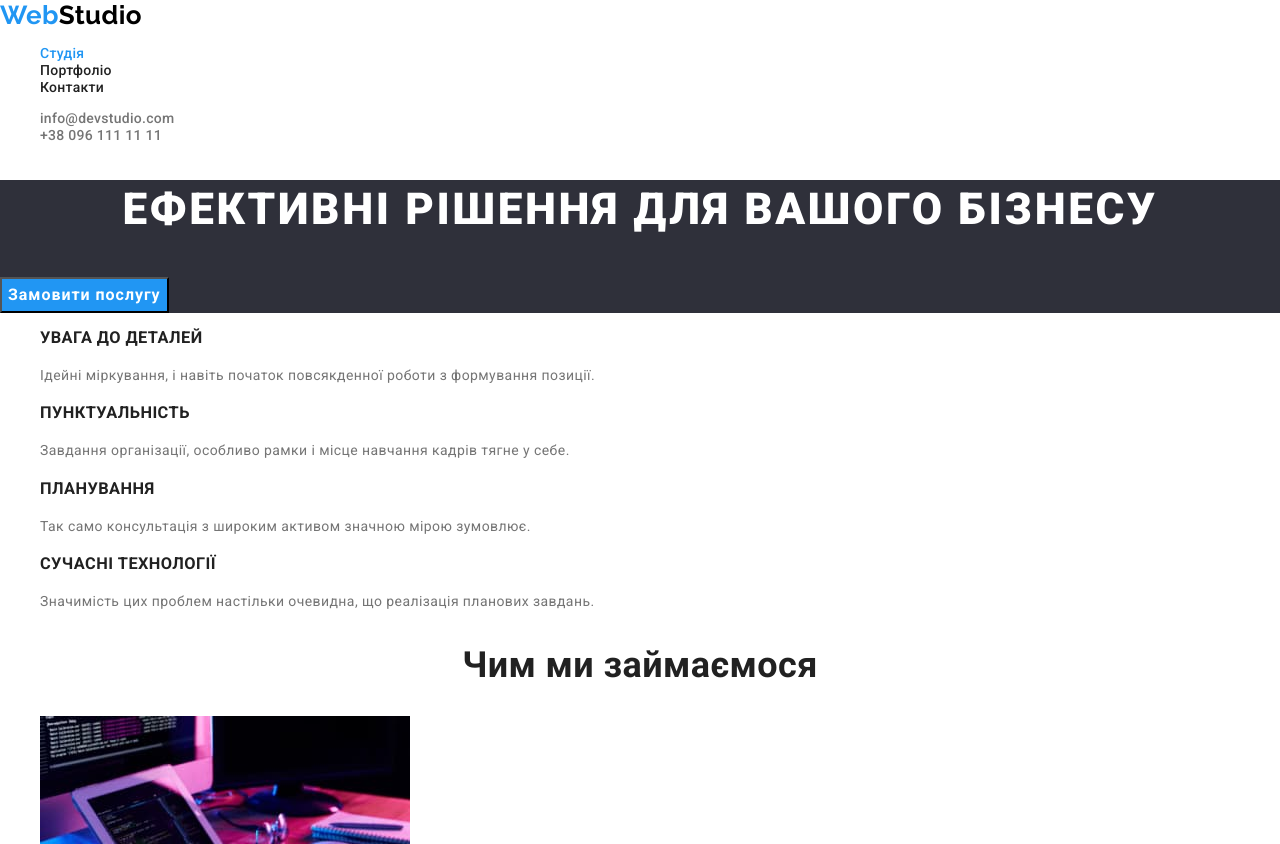
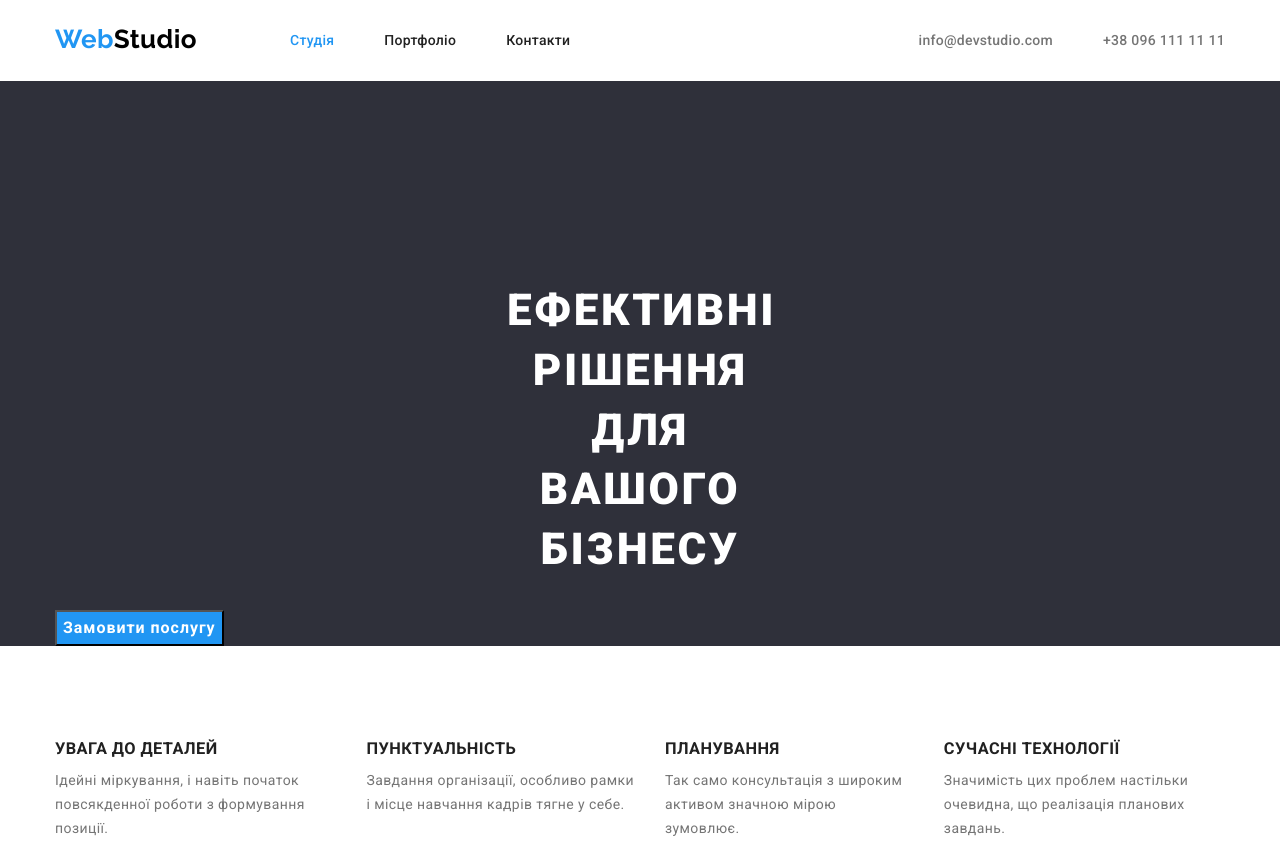
Before and after one commit to YaroslavMudriy/goit-markup-hw-03, a plain HTML site: page index.html in a window 1280 px wide. Shown: the top 844 px of the page. Drawn offline with nearby package versions, Linux system fonts and the light colour scheme.

Commit message:
Стилі для геометрії і позиціонування контенту

```diff
--- a/css/styles.css
+++ b/css/styles.css
@@ -18,6 +18,20 @@
 
 }
 
+h1,
+h2,
+h3,
+h4,
+p {
+    margin-top: 0;
+    margin-bottom: 0;
+}
+
+ul {
+    margin-top: 0;
+    margin-bottom: 0;
+    padding-left: 0;
+}
 
 body {
     font-size: 14px;
@@ -25,6 +39,14 @@ body {
     font-family: var(--primary-font-family);
     letter-spacing: 0.03em;
     color: var(--primary-text-color);
+}
+
+.container {
+    width: 1200px;
+    margin-left: auto;
+    margin-right: auto;
+    padding-left: 15px;
+    padding-right: 15px;
 }
 
 .link {
@@ -37,12 +59,15 @@ body {
 
 img {
     display: block;
+    max-width: 100%;
+    height: auto;
 }
 
 button {
-    font-family: inherit;
     cursor: pointer;
 }
+
+/*--HEADER--*/
 
 .main-logo {
         font-family: var(--logo-font-family);
@@ -51,6 +76,8 @@ button {
         line-height: 1.19;
         text-decoration: none;
         color: var(--primery-logo-text-color);
+        padding-top: 24px;
+        padding-bottom: 25px;
 }
 
 .logo-dark {
@@ -60,6 +87,33 @@ button {
 .logo-light {
     color: var(--secondary-logo-text-light);
 }
+
+/*--HEADER--*/
+
+.page-header-container {
+    display: flex;
+    align-items: center;
+}
+
+.page-nav {
+    display: flex;
+}
+
+.menu {
+    display: flex;
+    column-gap: 50px;
+    padding-top: 32px;
+    padding-bottom: 32px;
+}
+
+.menu-contact {
+    display: flex;
+}
+
+.main-logo {
+    margin-right: 93px;
+}
+
 
 .menu-link {
     font-weight: 500;
@@ -77,6 +131,12 @@ button {
     color: var(--accent-color);
 }
 
+.menu-contact {
+    margin-left: auto;
+    padding-top: 32px;
+    padding-bottom: 32px;
+}
+
 .header-mail,
 .header-phone {
         font-weight: 500;
@@ -85,15 +145,23 @@ button {
         color: var(--secondary-text-color);
 }
 
+
+
 .header-mail:hover,
 .header-mail:focus {
     color: var(--accent-color);
+}
+
+.header-phone {
+    margin-left: 50px;
 }
 
 .header-phone:hover,
 .header-phone:focus {
     color: var(--accent-color);
 }
+
+/*--HERO/SECTION-SERVICE--*/
 
 .section-service {
     background: var(--background-section-service);
@@ -107,6 +175,9 @@ button {
         letter-spacing: 0.06em;
         text-transform: uppercase;
         color: var(--primary-light-color-text);
+        padding-top: 200px;
+        padding-left: 452px;
+        padding-right: 452px;
 }
 
 .top-btn {
@@ -120,11 +191,28 @@ button {
         cursor: pointer;
         color: var(--primary-light-color-text);
         background: var(--top-button-background);
+        margin-top: 30px;
 }
 
 .top-btn:hover,
 .top-btn:focus {
     background: var(--top-button-accent-background);
+}
+
+/*--section-advantages--*/
+
+.section {
+    padding-top: 94px;
+    padding-bottom: 94px;
+}
+
+.list-advantages-container {
+    display: flex;
+    flex-basis: calc((100% - 90px) / 4)
+}
+
+.item-advantages:not(:last-child) {
+    margin-right: 30px;
 }
 
 .visually-hidden {
@@ -144,6 +232,7 @@ button {
         font-weight: 700;
         line-height: 1.14;
         text-transform: uppercase;
+        margin-bottom: 10px;
 }
 
 .text-advantages {
@@ -152,12 +241,16 @@ button {
         color: var(--secondary-text-color);
 }
 
+/*--section-our-work--*/
+
 .title-our-work {
         font-weight: 700;
         font-size: 36px;
         line-height: 1.17;
         text-align: center;
 }
+
+/*--section-team--*/
 
 .section-team {
     background: var(--section-time-background);
@@ -188,6 +281,8 @@ button {
         text-align: center;
         color: var(--secondary-text-color);
 }
+
+/*--footer--*/
 
 .footer {
     background: var(--footer-background);
@@ -225,6 +320,8 @@ address {
     color: var(--accent-color);
 }
 
+/*--section-portfolio--*/
+
 .btn-filter {
         font-weight: 500;
         font-size: 16px;
--- a/index.html
+++ b/index.html
@@ -15,6 +15,7 @@
 <body>
  <!--Шапка сайта-->
  <header class="page-header">
+    <div class="container page-header-container">
     <nav class="page-nav">
         <a class="main-logo" href="./index.html" lang="en">Web<span class="logo-dark">Studio</span></a>
         <ul class="menu list">
@@ -23,52 +24,59 @@
             <li class="menu-item"><a class="menu-link link" href="#">Контакти</a></li>
         </ul>
       </nav>
-
     <ul class="menu-contact list">
         <li><a class="header-mail link" href="mailto:info@devstudio.com">info@devstudio.com</a></li>
         <li><a class="header-phone link" href="tel:+380961111111">+38 096 111 11 11</a></li>
     </ul>
+    </div>
  </header>
  <!--Основний контент сторінки сайту-->
   <main class="studio-main">
     <!--Секція 1 ефективні рішення-->
     <section class="section-service">
+        <div class="container">
             <h1 class="top-title">Ефективні рішення для вашого бізнесу</h1>
             <button class="top-btn" type="button">Замовити послугу</button>
+        </div>
     </section>
     <!--Секція 2 Наші переваги, заголовок прихований-->
-    <section class="section-advantages">
+    <section class="section-advantages section">
         <h2 class="title-advantages visually-hidden">Наші переваги</h2>
         <ul class="list-advantages list">
-            <li>
+            <div class="container list-advantages-container">
+            <li class="item-advantages">
                 <h3 class="subtitle-advantages">Увага до деталей</h3>
                 <p class="text-advantages">Ідейні міркування, і навіть початок повсякденної роботи з формування позиції.</p>
             </li>
-            <li>
+            <li class="item-advantages">
                 <h3 class="subtitle-advantages">Пунктуальність</h3>
                 <p class="text-advantages">Завдання організації, особливо рамки і місце навчання кадрів тягне у себе.</p>
             </li>
-            <li>
+            <li class="item-advantages">
                 <h3 class="subtitle-advantages">Планування</h3>
                 <p class="text-advantages">Так само консультація з широким активом значною мірою зумовлює.</p>
             </li>
-            <li>
+            <li class="item-advantages">
                 <h3 class="subtitle-advantages">Сучасні технології</h3>
                 <p class="text-advantages">Значимість цих проблем настільки очевидна, що реалізація планових завдань.</p>
             </li>
         </ul>
+        </div>
     </section>
     <!--Секція 3 Чим ми займаємося-->
     <section class="section-our-work">
+        <div class="container">
         <h2 class="title-our-work">Чим ми займаємося</h2>
         <ul class="list-our-work list">
             <li><img class="img-our-work" src="./images/box1-1.jpg" alt="Людина працює за комп'ютером" width="370" height="294"></li>
             <li><img class="img-our-work" src="./images/box1-2.jpg" alt="Людина працює з телефоном" width="370" height="294"></li>
             <li><img class="img-our-work" src="./images/box1-3.jpg" alt="Людина працює з планшетом" width="370" height="294"></li>
         </ul>
+        </div>
     </section>
     <!--Секція 4 представлена Наша команда-->
     <section class="section-team">
+        <div class="container">
         <h2 class="title-team">Наша команда</h2>
         <ul class="list-team list">
             <li class="item-team">
@@ -92,10 +100,12 @@
                 <p class="post-team" lang="en">UI Designer</p>
             </li>
         </ul>
+        </div>
     </section>
   </main>
   <!--Футер сторінки сайту-->
   <footer class="footer">
+    <div class="container">
     <a class="main-logo" href="./index.html" lang="en">Web<span class="logo-light">Studio</span></a>
     <address class="address">
         <ul class="list-address list address-mail address-phone">
@@ -104,6 +114,7 @@
             <li><a class="link-address-phone link" href="tel:+380961111111">+38 096 111 11 11</a></li>
         </ul>
     </address>
+    </div>
   </footer>
 </body>
 </html>
```
Also changed, not shown: portfolio.html (+1 -0 lines). Lines whose indentation alone changed are shown as unchanged.
